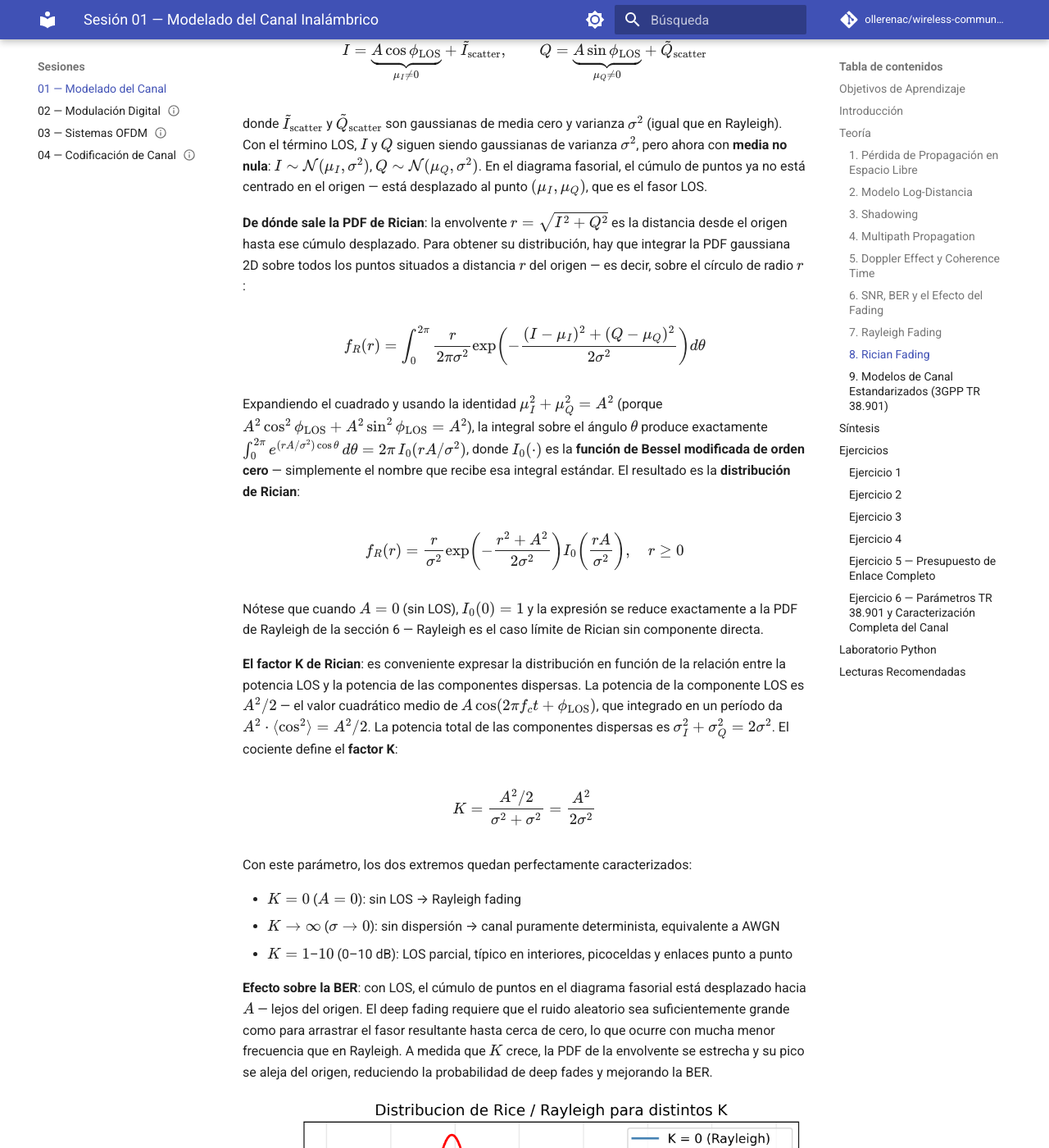
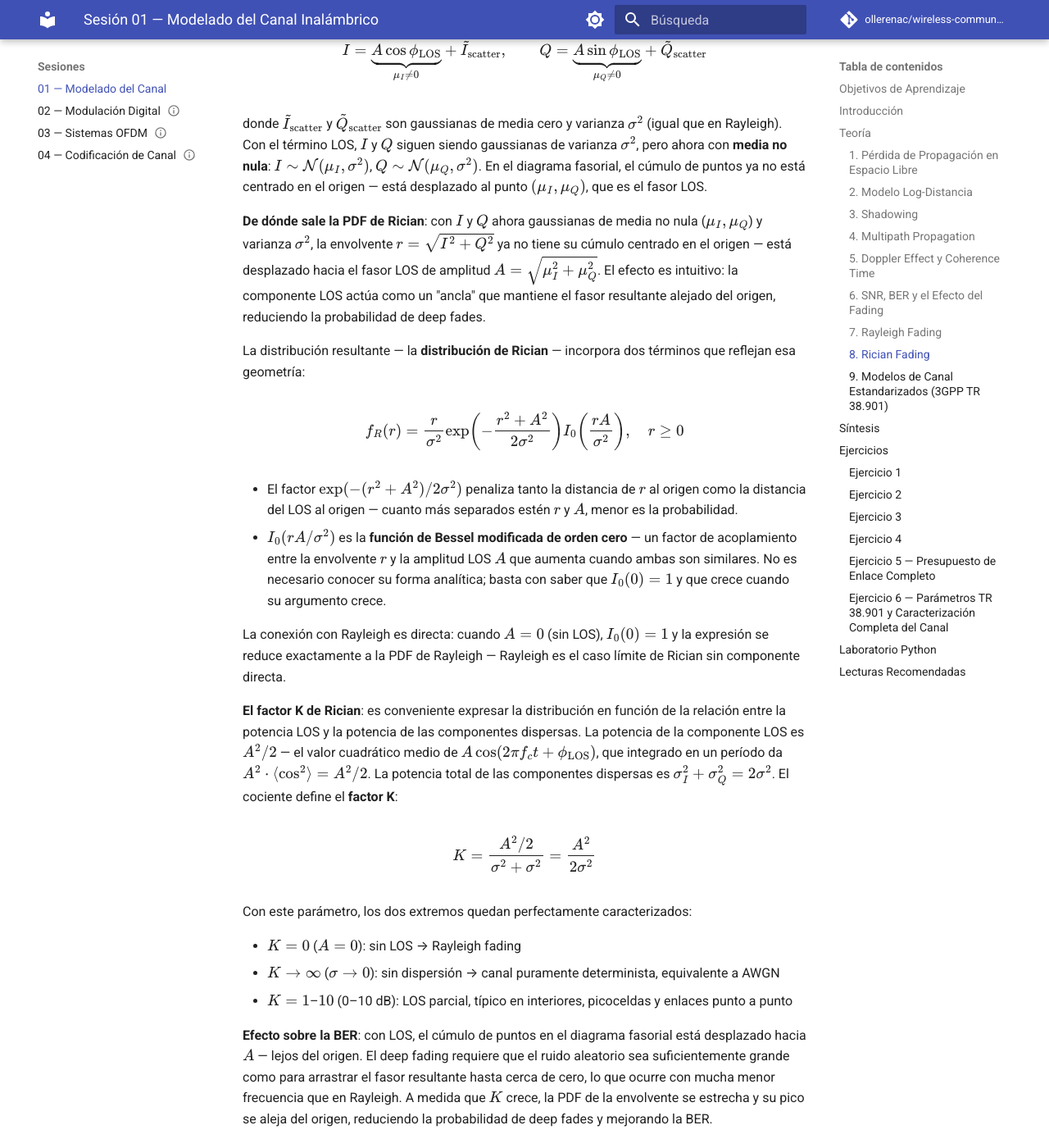
Before and after one commit to ollerenac/wireless-communication-systems, an MkDocs documentation site: the page built from docs/sessions/01-channel-modeling/index.md, in a window 1280 px wide and 1400 px high, scrolled down 23836 px. Shown: the whole window at 82% size. Built offline with MkDocs 1.6.1 and Material for MkDocs 9.7.7, drawn with Linux system fonts in a browser that asks for light colours; comment, search, counter and statistics services are not loaded.

Commit message:
docs(session-01): rewrite Rician PDF derivation — geometric intuition over integral algebra, explain Bessel term functionally

```diff
--- a/docs/sessions/01-channel-modeling/index.md
+++ b/docs/sessions/01-channel-modeling/index.md
@@ -435,15 +435,16 @@ $$I = \underbrace{A\cos\phi_\text{LOS}}_{\mu_I \neq 0} + \tilde{I}_\text{scatter
 
 donde $\tilde{I}_\text{scatter}$ y $\tilde{Q}_\text{scatter}$ son gaussianas de media cero y varianza $\sigma^2$ (igual que en Rayleigh). Con el término LOS, $I$ y $Q$ siguen siendo gaussianas de varianza $\sigma^2$, pero ahora con **media no nula**: $I \sim \mathcal{N}(\mu_I, \sigma^2)$, $Q \sim \mathcal{N}(\mu_Q, \sigma^2)$. En el diagrama fasorial, el cúmulo de puntos ya no está centrado en el origen — está desplazado al punto $(\mu_I, \mu_Q)$, que es el fasor LOS.
 
-**De dónde sale la PDF de Rician**: la envolvente $r = \sqrt{I^2 + Q^2}$ es la distancia desde el origen hasta ese cúmulo desplazado. Para obtener su distribución, hay que integrar la PDF gaussiana 2D sobre todos los puntos situados a distancia $r$ del origen — es decir, sobre el círculo de radio $r$:
+**De dónde sale la PDF de Rician**: con $I$ y $Q$ ahora gaussianas de media no nula ($\mu_I, \mu_Q$) y varianza $\sigma^2$, la envolvente $r = \sqrt{I^2 + Q^2}$ ya no tiene su cúmulo centrado en el origen — está desplazado hacia el fasor LOS de amplitud $A = \sqrt{\mu_I^2 + \mu_Q^2}$. El efecto es intuitivo: la componente LOS actúa como un "ancla" que mantiene el fasor resultante alejado del origen, reduciendo la probabilidad de deep fades.
 
-$$f_R(r) = \int_0^{2\pi} \frac{r}{2\pi\sigma^2} \exp\!\left(-\frac{(I-\mu_I)^2 + (Q-\mu_Q)^2}{2\sigma^2}\right) d\theta$$
-
-Expandiendo el cuadrado y usando la identidad $\mu_I^2 + \mu_Q^2 = A^2$ (porque $A^2\cos^2\phi_\text{LOS} + A^2\sin^2\phi_\text{LOS} = A^2$), la integral sobre el ángulo $\theta$ produce exactamente $\int_0^{2\pi} e^{(rA/\sigma^2)\cos\theta}\,d\theta = 2\pi\, I_0(rA/\sigma^2)$, donde $I_0(\cdot)$ es la **función de Bessel modificada de orden cero** — simplemente el nombre que recibe esa integral estándar. El resultado es la **distribución de Rician**:
+La distribución resultante — la **distribución de Rician** — incorpora dos términos que reflejan esa geometría:
 
 $$f_R(r) = \frac{r}{\sigma^2}\exp\!\left(-\frac{r^2 + A^2}{2\sigma^2}\right) I_0\!\left(\frac{rA}{\sigma^2}\right), \quad r \geq 0$$
 
-Nótese que cuando $A = 0$ (sin LOS), $I_0(0) = 1$ y la expresión se reduce exactamente a la PDF de Rayleigh de la sección 6 — Rayleigh es el caso límite de Rician sin componente directa.
+- El factor $\exp(-(r^2 + A^2)/2\sigma^2)$ penaliza tanto la distancia de $r$ al origen como la distancia del LOS al origen — cuanto más separados estén $r$ y $A$, menor es la probabilidad.
+- $I_0(rA/\sigma^2)$ es la **función de Bessel modificada de orden cero** — un factor de acoplamiento entre la envolvente $r$ y la amplitud LOS $A$ que aumenta cuando ambas son similares. No es necesario conocer su forma analítica; basta con saber que $I_0(0) = 1$ y que crece cuando su argumento crece.
+
+La conexión con Rayleigh es directa: cuando $A = 0$ (sin LOS), $I_0(0) = 1$ y la expresión se reduce exactamente a la PDF de Rayleigh — Rayleigh es el caso límite de Rician sin componente directa.
 
 **El factor K de Rician**: es conveniente expresar la distribución en función de la relación entre la potencia LOS y la potencia de las componentes dispersas. La potencia de la componente LOS es $A^2/2$ — el valor cuadrático medio de $A\cos(2\pi f_c t + \phi_\text{LOS})$, que integrado en un período da $A^2 \cdot \langle\cos^2\rangle = A^2/2$. La potencia total de las componentes dispersas es $\sigma_I^2 + \sigma_Q^2 = 2\sigma^2$. El cociente define el **factor K**:
 
```
